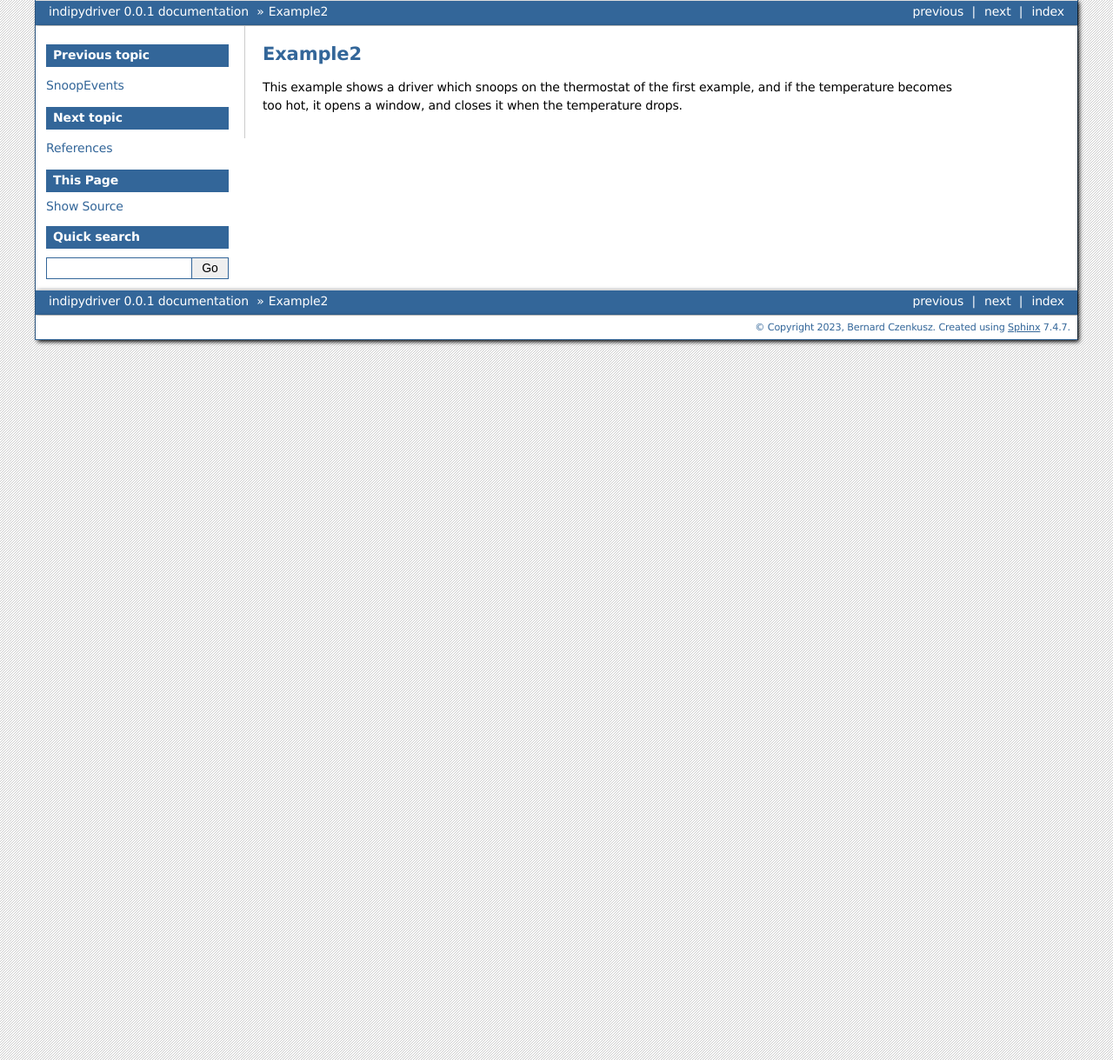
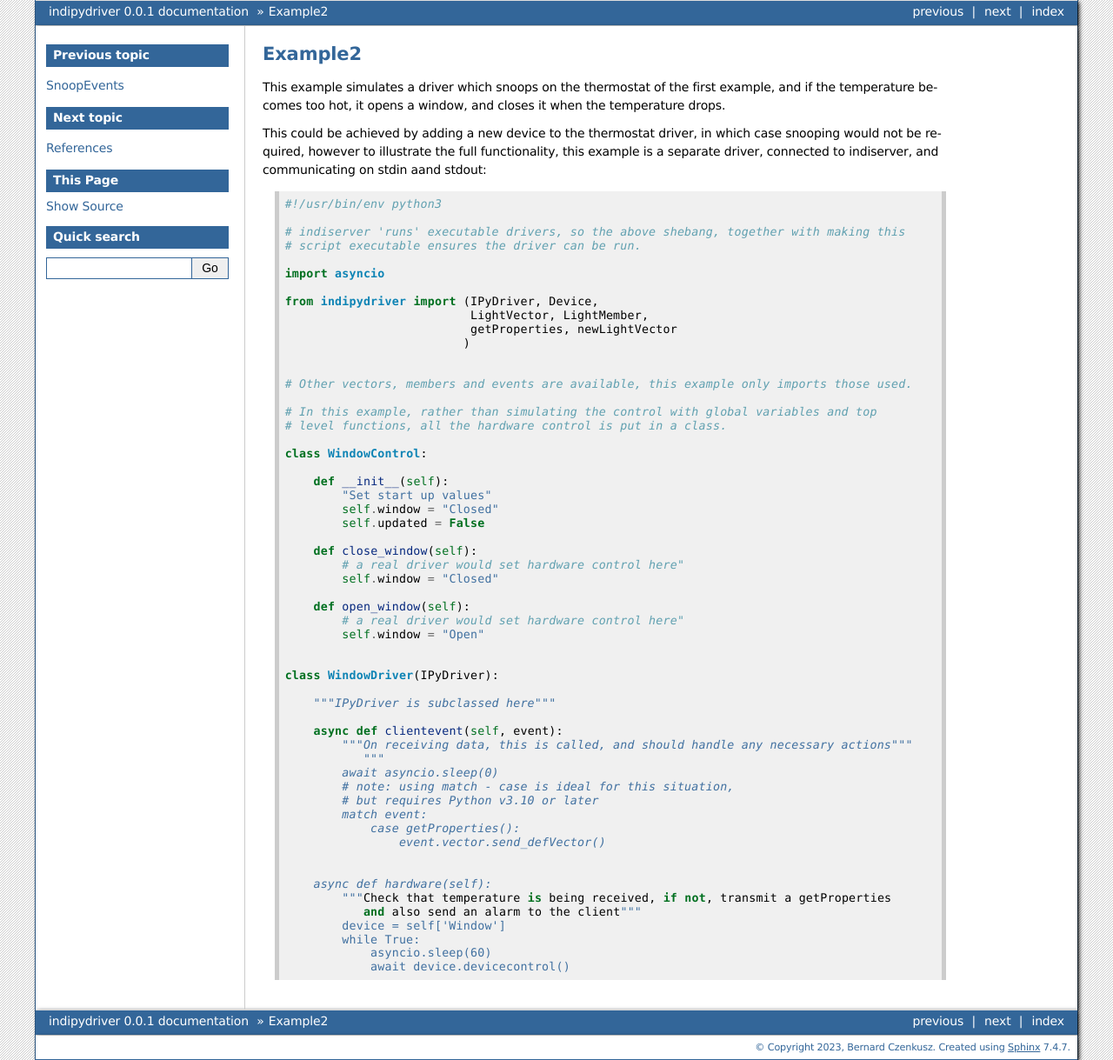
Before and after one commit to bernie-skipole/indipydriver, a Sphinx documentation site: the page built from docs/source/usage/example2.rst, in a window 1280 px wide. Shown: the whole page at 87% size. Built offline with Sphinx 7.4.7, drawn with Linux system fonts in a browser that asks for light colours.

```diff
--- a/docs/source/usage/example2.rst
+++ b/docs/source/usage/example2.rst
@@ -1,4 +1,64 @@
 Example2
 ========
 
-This example shows a driver which snoops on the thermostat of the first example, and if the temperature becomes too hot, it opens a window, and closes it when the temperature drops.
+This example simulates a driver which snoops on the thermostat of the first example, and if the temperature becomes too hot, it opens a window, and closes it when the temperature drops.
+
+This could be achieved by adding a new device to the thermostat driver, in which case snooping would not be required, however to illustrate the full functionality, this example is a separate driver, connected to indiserver, and communicating on stdin aand stdout::
+
+
+    #!/usr/bin/env python3
+
+    # indiserver 'runs' executable drivers, so the above shebang, together with making this
+    # script executable ensures the driver can be run.
+
+    import asyncio
+
+    from indipydriver import (IPyDriver, Device,
+                              LightVector, LightMember,
+                              getProperties, newLightVector
+                             )
+
+
+    # Other vectors, members and events are available, this example only imports those used.
+
+    # In this example, rather than simulating the control with global variables and top
+    # level functions, all the hardware control is put in a class.
+
+    class WindowControl:
+
+        def __init__(self):
+            "Set start up values"
+            self.window = "Closed"
+            self.updated = False
+
+        def close_window(self):
+            # a real driver would set hardware control here"
+            self.window = "Closed"
+
+        def open_window(self):
+            # a real driver would set hardware control here"
+            self.window = "Open"
+
+
+    class WindowDriver(IPyDriver):
+
+        """IPyDriver is subclassed here"""
+
+        async def clientevent(self, event):
+            """On receiving data, this is called, and should handle any necessary actions"""
+               """
+            await asyncio.sleep(0)
+            # note: using match - case is ideal for this situation,
+            # but requires Python v3.10 or later
+            match event:
+                case getProperties():
+                    event.vector.send_defVector()
+
+
+        async def hardware(self):
+            """Check that temperature is being received, if not, transmit a getProperties
+               and also send an alarm to the client"""
+            device = self['Window']
+            while True:
+                asyncio.sleep(60)
+                await device.devicecontrol()
```
Also changed, not shown: 1 other file.
